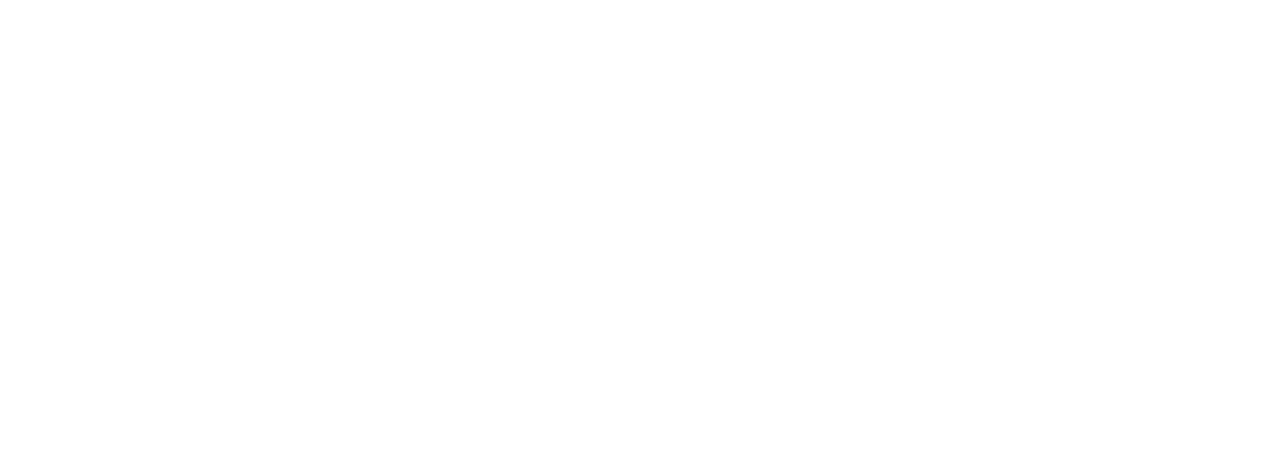
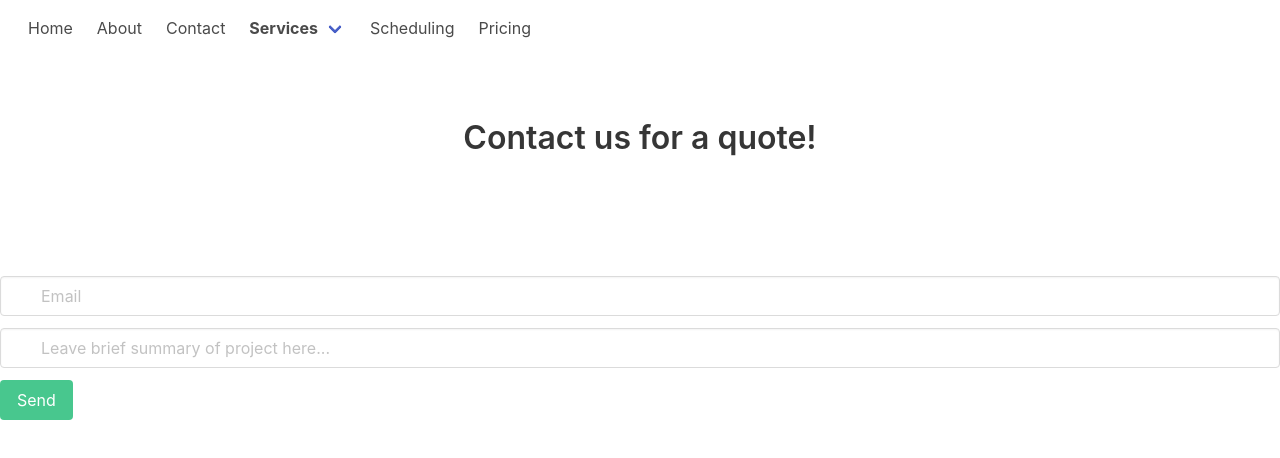
Before and after one commit to jcd2k/Project-1, a plain HTML site: page contact.html in a window 1280 px wide. Drawn offline with nearby package versions, Linux system fonts and the light colour scheme.

Commit message:
added form and navbar

```diff
--- a/contact.html
+++ b/contact.html
@@ -14,9 +14,88 @@
 
 <main>
     <header>
+      <nav class="navbar is-fixed-top" role="navigation" aria-label="main navigation">
+        <!-- navbar-brand fixed to the top and always visable -->
+          <!-- burger is the 3 line menu icon -->
+          <a role="button" class="navbar-burger" aria-label="menu" aria-expanded="false" data-target="navbarTop">
+            <span aria-hidden="true"></span>
+            <span aria-hidden="true"></span>
+            <span aria-hidden="true"></span>
+          </a>
+        </div>
 
+        <div id="navbarTop" class="navbar-menu">
+          <div class="navbar-start">
+            <a class="navbar-item" href="#">
+              <!-- add link to home -->
+              Home
+            </a>
+
+            <a class="navbar-item" href="about-index.html">
+              <!-- add link to about -->
+              About
+            </a>
+
+            <a class="navbar-item" href="#">
+                <!-- add link to contact -->
+                Contact
+            </a>
+
+            <div class="navbar-item has-dropdown is-hoverable">
+              <a class="navbar-link" href="#">
+                      <!-- add link to services -->
+                      <strong>Services</strong>
+              </a>
+              <div class="navbar-dropdown is-hidden-mobile is-boxed"></div>
+                <a class="navbar-item" href="#">
+                    <!-- add link to scheduling -->
+                    Scheduling
+                </a>
+                <a class="navbar-item" href="#">
+                    <!-- add link to scheduling -->
+                    Pricing
+                </a>
+              </div>
+            </div>
+          </div>
+        </div>
+      </nav>
     </header>
+
+    <br><br><br><br><br>
     <body>
+        <section class="contactSection">
+          <h1 class="title has-text-centered">Contact us for a quote!</h1>
+        </section>
+
+        <br><br><br><br><br>
+<!-- form for email and comment -->
+        <div class="field">
+          <p class="control has-icons-left has-icons-right">
+            <input class="input" type="email" placeholder="Email">
+            <span class="icon is-small is-left">
+              <i class="fas fa-envelope"></i>
+            </span>
+            <span class="icon is-small is-right">
+              <i class="fas fa-check"></i>
+            </span>
+          </p>
+        </div>
+        <div class="field">
+          <p class="control has-icons-left">
+            <input class="input" type="comment" placeholder="Leave brief summary of project here...">
+            <span class="icon is-small is-left">
+              <i class="fas fa-lock"></i>
+            </span>
+          </p>
+        </div>
+        <div class="field">
+          <p class="control">
+            <button class="button is-success">
+              Send
+            </button>
+          </p>
+        </div>
 
     </body>
     <footer>
```
